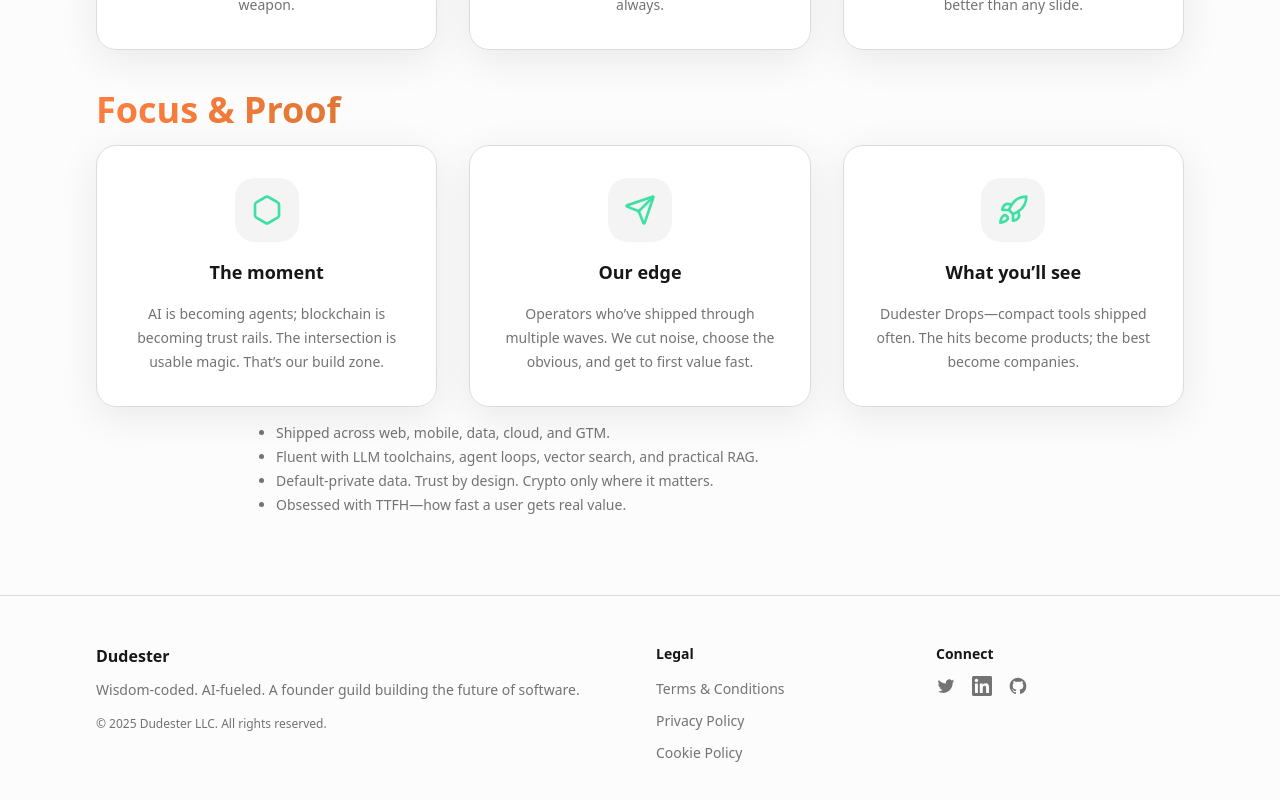
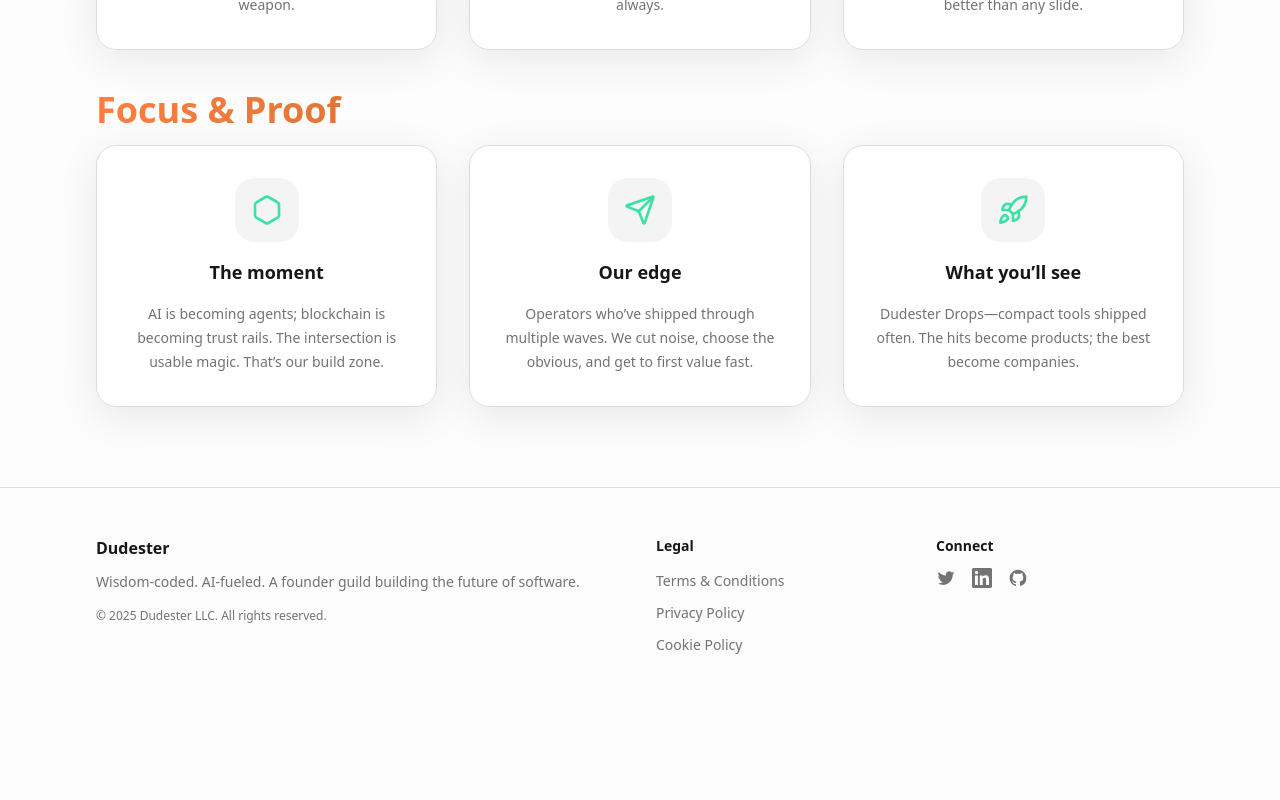
Before and after one commit to devenspear/dudester-1, a Next.js app: page /home in a window 1280 px wide. Shown: the part 1231-2031 px from the top of the page. After the commit the page ends 1935 px from the top, so only its background shows below. Built offline with nearby package versions, Linux system fonts and the light colour scheme.

Commit message:
Homepage: remove proof points list from Focus & Proof section

```diff
--- a/app/home/page.tsx
+++ b/app/home/page.tsx
@@ -81,9 +81,6 @@ export default function HomePage() {
             </Card>
           </div>
         </div>
-        <ul className="mt-6 list-disc pl-5 text-sm text-base-muted space-y-1 max-w-3xl mx-auto">
-          {HOME.proofPoints.map((p) => <li key={p}>{p}</li>)}
-        </ul>
       </Section>
     </>
   );
```
